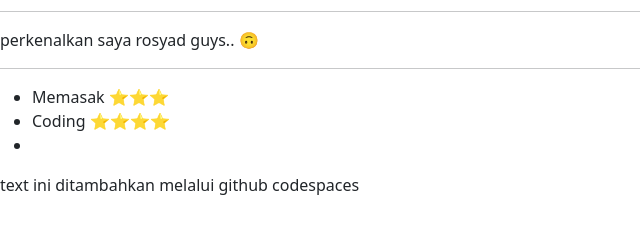
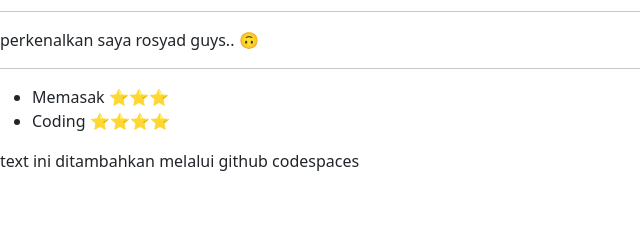
Before and after one commit to rosyadbktr/learn-git, a plain HTML site: page index.html in a window 1280 px wide. Shown: the part 53-286 px from the top of the page, without its empty margins (0-640 px from the left). Drawn offline with nearby package versions, Linux system fonts and the light colour scheme.

Commit message:
Update index.html

```diff
--- a/index.html
+++ b/index.html
@@ -17,7 +17,7 @@
     <hr>
     <ul>
       <li>Memasak ⭐⭐⭐</li>
-      <li>Coding ⭐⭐⭐⭐<li>
+      <li>Coding ⭐⭐⭐⭐</li>
     </ul>
 
     <p>text ini ditambahkan melalui github codespaces</p>
```
